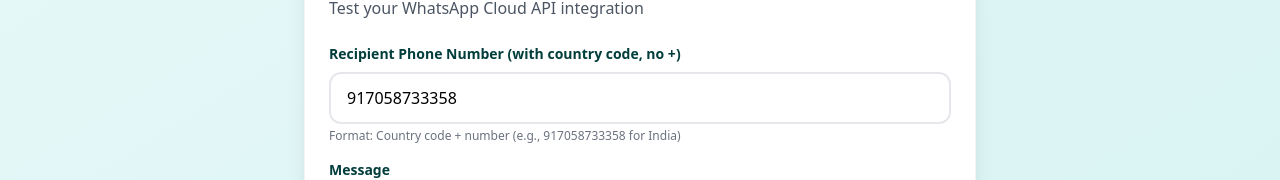
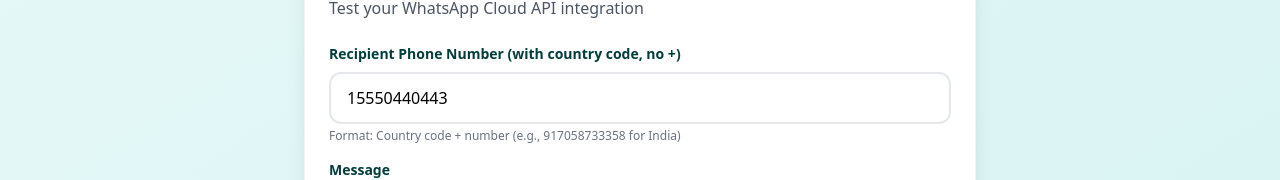
Before and after one commit to yaserkhan55/fund, a React (Vite) app in the folder Frontend/: page /whatsapp-test in a window 1280 px wide. Shown: the part 201-381 px from the top of the page. Built offline with nearby package versions, Linux system fonts and the light colour scheme; no server answers.

Commit message:
whatsapp num

```diff
--- a/Frontend/src/components/WhatsAppTest.jsx
+++ b/Frontend/src/components/WhatsAppTest.jsx
@@ -7,7 +7,7 @@
 export default function WhatsAppTest() {
   const [loading, setLoading] = useState(false);
   const [result, setResult] = useState(null);
-  const [recipientNumber, setRecipientNumber] = useState("917058733358");
+  const [recipientNumber, setRecipientNumber] = useState("15550440443"); // Test number: +1 555 044 0443 (use your number: 917058733358 after adding to allowed list)
   const [message, setMessage] = useState("Hello! Your WhatsApp Notification from my website is working 🚀");
 
   const sendTestNotification = async () => {
```
